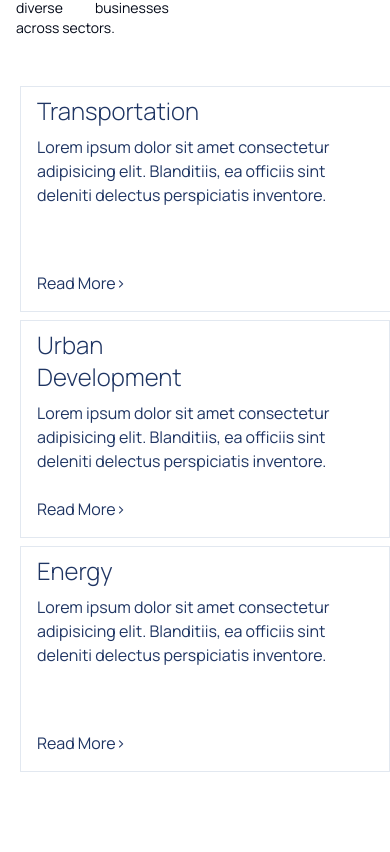
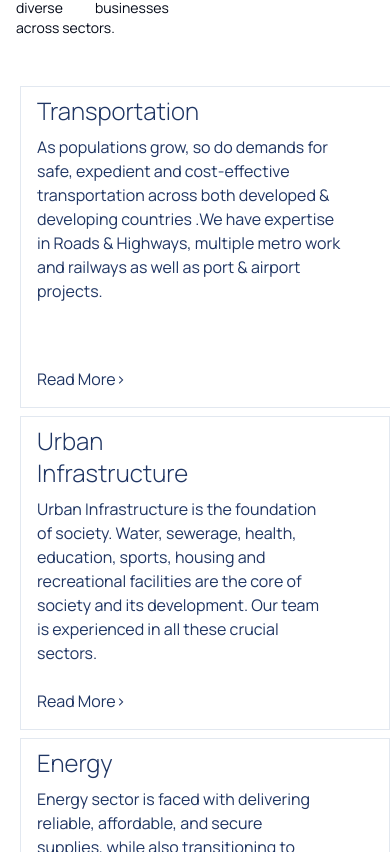
Before and after one commit to girishdigge/numbertree-app, a Next.js app: page / in a window 390 px wide. Shown: the part 1432-2284 px from the top of the page. Built offline with nearby package versions, Linux system fonts and the light colour scheme.

Commit message:
changes live

```diff
--- a/src/app/(sitemap)/about/page.tsx
+++ b/src/app/(sitemap)/about/page.tsx
@@ -251,9 +251,11 @@ const Page = () => {
               </div>
             </div>
             <div className='flex justify-center mt-20'>
-              <Button className='w-40 bg-num-orange hover:bg-white hover:text-black flex justify-center'>
-                Read More
-              </Button>
+              <Link href={'/about/values'}>
+                <Button className='w-40 bg-num-orange hover:bg-white hover:text-black flex justify-center'>
+                  Read More
+                </Button>
+              </Link>
             </div>
           </div>
         </div>
--- a/src/app/(sitemap)/projects/MumbaiDelhiExpressway/page.tsx
+++ b/src/app/(sitemap)/projects/MumbaiDelhiExpressway/page.tsx
@@ -39,7 +39,7 @@ const Page = () => {
       </div>
       <div className='relative '>
         <Image
-          src={`/projects/mumbaiDelhiExpressway.jpg`}
+          src={`/projects/mumbaiDelhiExpressway.jpeg`}
           width={2046}
           height={768}
           alt='mumbaiDelhiExpressway'
--- a/src/components/home/aboutUs.tsx
+++ b/src/components/home/aboutUs.tsx
@@ -1,23 +1,26 @@
 import React from 'react';
 import { Button } from '../ui/button';
 import Image from 'next/image';
+import Link from 'next/link';
 const AboutUs = () => {
   return (
     <div className='flex items-center justify-center bg-num-blue bg-opacity-10'>
       {/* <div className='w-1/6'></div> */}
       <div className='flex flex-col mt-10 w-2/3 md:ml-16 ml-1'>
-        <h2 className='md:text-4xl text-num-indigo mb-4'>
+        <h2 className='md:text-5xl text-num-indigo mb-4'>
           {'We are Infrastructure Experts '}
         </h2>
-        <p className='md:text-lg text-sm text-num-blue  md:w-3/4'>
+        <p className='md:text-lg text-sm text-num-blue text-justify md:w-2/3'>
           {
             'NumberTree is an infrastructure consulting engineering & audit services firm. We are committed to delivering exceptional and cutting-edge solutions to today’s business problems.'
           }
         </p>
         <div className='md:mt-5'>
-          <Button className='w-40  text-bold text-white font-medium bg-num-indigo hover:bg-num-orange'>
-            About Us
-          </Button>
+          <Link href={`/about`}>
+            <Button className='w-40  text-bold text-white font-medium bg-num-indigo hover:bg-num-orange'>
+              About Us
+            </Button>
+          </Link>
         </div>
       </div>
 
--- a/src/components/home/carousel.tsx
+++ b/src/components/home/carousel.tsx
@@ -105,7 +105,7 @@ const Carousel = () => {
                     <h2 className='md:text-7xl w-5/6 pl-2  text-sm '>
                       {slide.title}
                     </h2>
-                    <p className='md:text-lg ml-4  md:pt-5  text-xs md:w-2/3 w-3/4'>
+                    <p className='md:text-lg ml-4  md:pt-5  text-xs md:w-1/3 w-3/4'>
                       {slide.content}
                     </p>
                   </div>
--- a/src/components/home/sectors.tsx
+++ b/src/components/home/sectors.tsx
@@ -40,8 +40,10 @@ const Sectors = () => {
             Transportation
           </h1>
           <p className='flex w-4/5 ml-4 mt-2 md:text-lg '>
-            Lorem ipsum dolor sit amet consectetur adipisicing elit. Blanditiis,
-            ea officiis sint deleniti delectus perspiciatis inventore.
+            As populations grow, so do demands for safe, expedient and
+            cost-effective transportation across both developed & developing
+            countries .We have expertise in Roads & Highways, multiple metro
+            work and railways as well as port & airport projects.
           </p>
           <div className='flex flex-row mt-16'>
             <div className='w-1/2 flex flex-col-reverse ml-4 mb-4'>{`Read More>`}</div>
@@ -77,11 +79,13 @@ const Sectors = () => {
           className='md:w-1/3 border flex flex-col text-num-indigo md:hover:bg-num-indigo  md:hover:text-white'
         >
           <h1 className='ml-4 mt-2  md:text-4xl text-2xl font-light w-1/2'>
-            Urban Development
+            Urban Infrastructure
           </h1>
           <p className='flex w-4/5 ml-4 mt-2 md:text-lg '>
-            Lorem ipsum dolor sit amet consectetur adipisicing elit. Blanditiis,
-            ea officiis sint deleniti delectus perspiciatis inventore.
+            Urban Infrastructure is the foundation of society. Water, sewerage,
+            health, education, sports, housing and recreational facilities are
+            the core of society and its development. Our team is experienced in
+            all these crucial sectors.
           </p>
           <div className='flex flex-row mt-6'>
             <div className='w-1/2 flex flex-col-reverse ml-4 mb-4'>{`Read More>`}</div>
@@ -119,8 +123,10 @@ const Sectors = () => {
             Energy
           </h1>
           <p className='flex w-4/5  ml-4 mt-2 md:text-lg '>
-            Lorem ipsum dolor sit amet consectetur adipisicing elit. Blanditiis,
-            ea officiis sint deleniti delectus perspiciatis inventore.
+            Energy sector is faced with delivering reliable, affordable, and
+            secure supplies, while also transitioning to cleaner energy. Our
+            strategic insight while working on various projects in the sector
+            address the challenges helps our clients succeed.
           </p>
           <div className='flex flex-row mt-16'>
             <div className='w-1/2 flex flex-col-reverse ml-4 mb-4'>{`Read More>`}</div>
--- a/src/components/home/service.tsx
+++ b/src/components/home/service.tsx
@@ -13,8 +13,7 @@ const Services = () => {
       id: 0,
       name: 'Techno-Commercial Audit',
       imageUrl: '/services/TechnoComAudit.jpg',
-      content: ` We pride ourselves as India's foremost techno commercial audit
-            firm with over two decades of experience across varied industries.`,
+      content: ` With this audit, we help promoters, owners and management of businesses engaged in infrastructure projects to reduce the project cost and achieve cost savings while improving the quality within the budgeted timeframe.`,
       link: '#',
     },
 
@@ -22,30 +21,21 @@ const Services = () => {
       id: 1,
       name: 'Contract Adiministration & Bill Verification',
       imageUrl: '/services/ContractAdministration.jpg',
-      content: ` As a consulting engineering firm, we understand the importance of
-            efficient contract administration and accurate bill checking in
-            maintaining financial integrity and control of infrastructure &
-            construction projects.`,
+      content: ` We help clients, navigate complex contracts, control costs, ensure compliance, manage vendors, and maintain financial transparency through this service. With this we contribute to successful project outcomes, stakeholder satisfaction, and the long-term sustainability of infrastructure developments`,
       link: '#',
     },
     {
       id: 2,
-      name: 'Project Management & Consultancy',
+      name: 'Project Management Consultancy',
       imageUrl: '/services/ProjectMonCon.jpg',
-      content: `NumberTree offers advanced digital project monitoring services to
-            enhance project oversight, efficiency, and transparency. Leveraging
-            cutting-edge technologies and data-driven insights, our digital
-            solutions provide clients with real-time monitoring and actionable
-            intelligence`,
+      content: `We take ownership of the entire project and chart a roadmap for our PMC Clients. We improve efficiency, reduce costs and time, and maximize value by managing the supply chain, making timely decisions, and operating in a proactive manner.`,
       link: '#',
     },
     {
       id: 3,
       name: 'Quantity Survey & Cost Control',
       imageUrl: '/services/QuantitySurvey.jpg',
-      content: ` In the infrastructure industry, precise and comprehensive
-            quantification of materials, labour, and resources is crucial for
-            successful project planning and budgeting.`,
+      content: ` With this service, we enable project stakeholders to make informed decisions, manage risks, and optimize project budgets. We deliver accurate and detailed quantity calculations, supporting our clients in achieving successful project outcomes.`,
       link: '#',
     },
 
@@ -53,29 +43,21 @@ const Services = () => {
       id: 4,
       name: 'Construction Claim Management',
       imageUrl: '/services/ClaimManagement.jpg',
-      content: ` We are proud of the work we do at NumberTree, solving problems &
-            helping our clients across sector in overcoming their business
-            challenges.`,
+      content: ` Our expertise, meticulous approach, and dedication to delivering results make us the ideal choice for resolving project delays. We help businesses successfully navigate the complexities of delay analysis and claim management with confidence and efficiency. `,
       link: '#',
     },
     {
       id: 5,
       name: 'Transaction Advisory',
       imageUrl: '/services/TransactionAdvisory.jpg',
-      content: `Our team ensures that your financial transactions are accurately
-            processed, risks are minimized, and resources are optimized. We are
-            experienced in navigating the field of complex contracts & terms,
-            cost control & risk mitigation, Compliance & regulatory
-            requirements, vendor management & bill verification.`,
+      content: `We provide high-quality advisory services. With focus on debt intermediation, M&A, SME IPO, infrastructure advisory, project consultancy, and structured finance, we bring a wealth of expertise and experience to the table.`,
       link: '#',
     },
     {
       id: 6,
       name: 'Business Transformation',
       imageUrl: '/services/BusinessTransformation.jpg',
-      content: `We help businesses harness the power of financial insights with
-            great clarity, it transforms not just the way businesses operate but
-            also unlocks their full potential and propels them to growth.`,
+      content: `Construction businesses have a primary need for improved efficiency in project delivery. Traditional construction processes often suffer from delays, cost overruns, and quality issues, which can be mitigated by adopting innovative approaches and methodologies. With transformative technologies, construction firms can streamline their operations leading to improved profitability.`,
       link: '#',
     },
     // Add more tabs as needed
--- a/src/data/projectsData.js
+++ b/src/data/projectsData.js
@@ -77,7 +77,7 @@ export const projects = [
     content:
       'We are a consulting engineering & audit services firm, partnering with businesses that advance the world, to overcome challenges and unlock their full potential.We are committed to delivering exceptional and cutting-edge solutions to today’s business problems. ',
     link: '/projects/MumbaiDelhiExpressway',
-    image: '/projects/mumbaiDelhiExpressway.jpg', // replace with the actual image path
+    image: '/projects/mumbaiDelhiExpressway.jpeg', // replace with the actual image path
   },
   {
     serviceId: '1',
```
